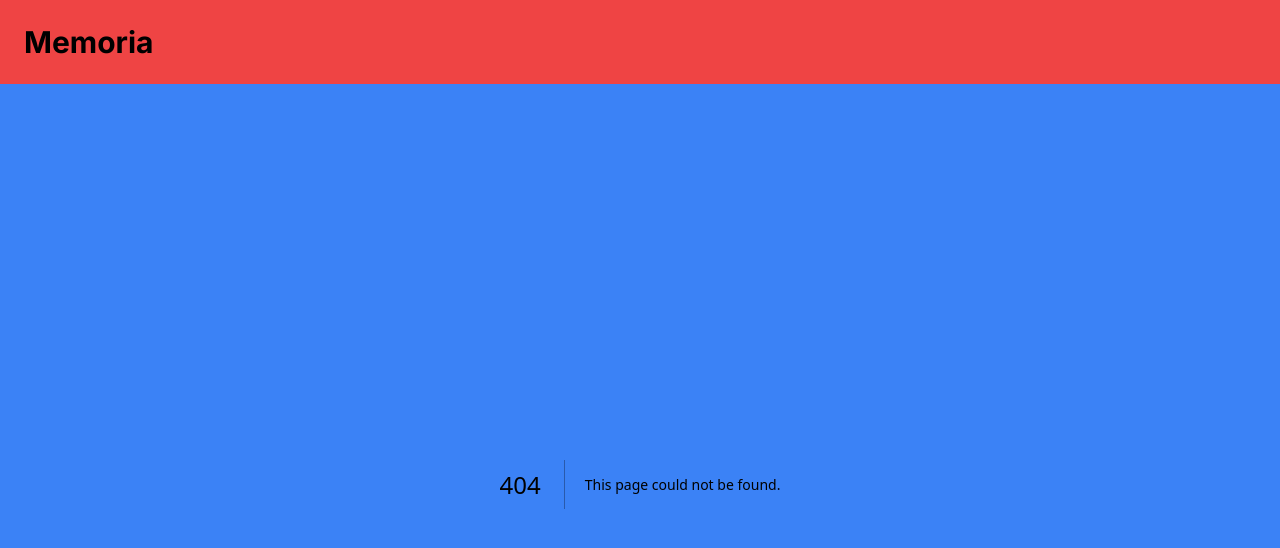
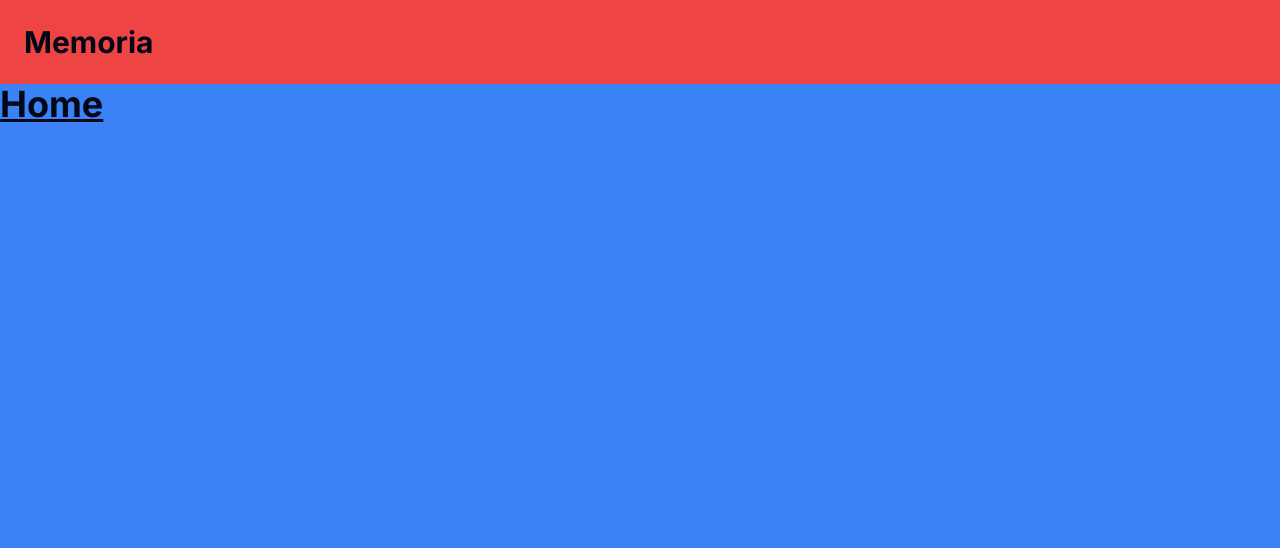
Before and after one commit to haninekkoub/Memoria, a Next.js app: page /1 in a window 1280 px wide. Before the commit this address had no page. Shown: the top 548 px of the page. Built offline with nearby package versions, Linux system fonts and the light colour scheme.

Commit message:
test : creating subject root

```diff
--- /dev/null
+++ b/src/app/[subjectName]/page.tsx
@@ -0,0 +1,34 @@
+"use client";
+import getAllSubjects from "@/lib/getAllSubjects";
+import { Metadata } from "next";
+import Link from "next/link";
+import { useRouter } from "next/navigation";
+
+type Props = {
+  params: {
+    subjectName: string;
+  };
+};
+
+// //dynamic metadata
+// export async function generateMetadata({
+//     params: { SubjectName },
+//   }: Params): Promise<Metadata> {
+//     const subjectData: Promise<Subject[]> = getAllSubjects(subject);
+//     const subject: Subject = await subjectData;
+//     return {
+//       title: SubjectName,
+//       description: `this is the page of ${SubjectName}`,
+//     };
+//   }
+
+export default function page() {
+  return (
+    <div>
+      <h1 className="text-4xl font-bold "></h1>
+      <Link href={"/"}>
+        <h1 className="text-4xl font-bold underline">Home</h1>
+      </Link>
+    </div>
+  );
+}
```
